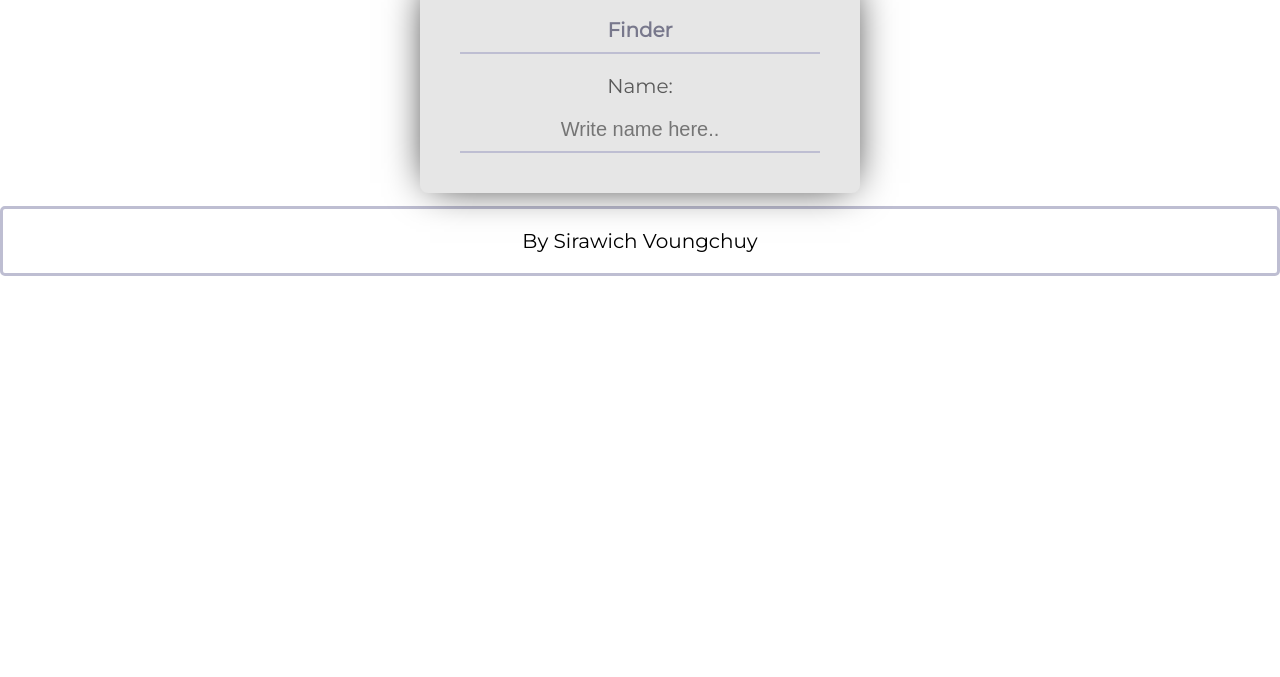
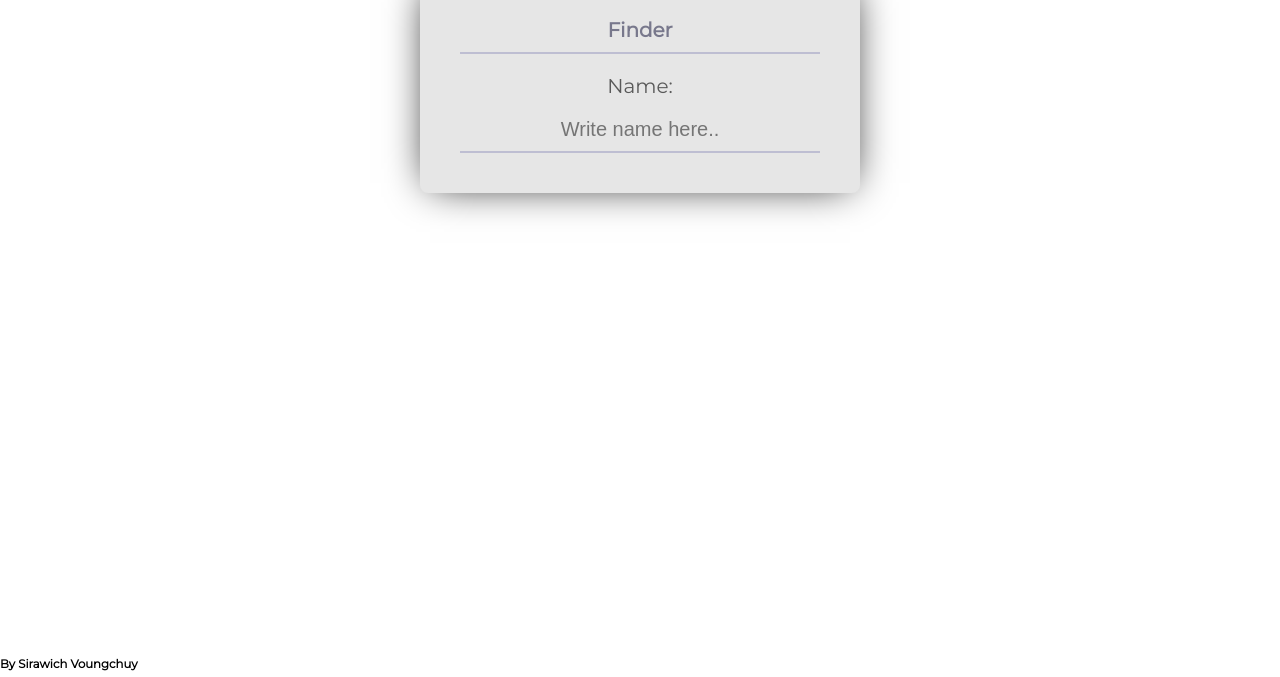
Before and after one commit to SirawichDev/Get_UserProfile_Git, a website: page finder.html in a window 1280 px wide. Shown: the part 123-800 px from the top of the page. Drawn offline with Linux system fonts and the light colour scheme.

Commit message:
html class added

```diff
--- a/finder.html
+++ b/finder.html
@@ -23,9 +23,13 @@
     <div class="profile">
 
     </div>
-<footer class="copyright">
-    By Sirawich Voungchuy
-</footer>
+    <div class="footer">
+        <div id="footer__button"></div>
+      <div id="footer__container">
+      <div id="footer__cont">
+      <div class="footer__center">
+             <h3 class="footer__text">By Sirawich Voungchuy</h3>
+      </div>
 <script src="js/git.js"></script>
 <script src="js/app.js"></script>
 <script src="js/config.js"></script>
```
